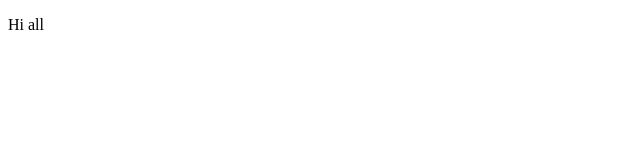
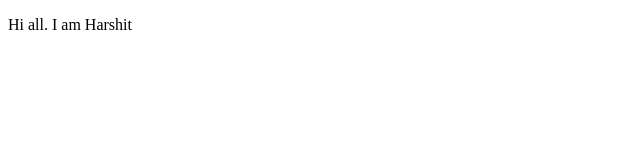
Before and after one commit to Harshit-KDU/kdu2021-training, a plain HTML site: page index.html in a window 1280 px wide. Shown: the full height of the page, 0-640 px from the left. Drawn offline with Linux system fonts and the light colour scheme.

```diff
--- a/app.js
+++ b/app.js
@@ -1 +1 @@
-console.log('Hello KDU trainers')
+console.log('Hello all the KDU trainers')
--- a/index.html
+++ b/index.html
@@ -6,6 +6,6 @@
     <title>Git Learning</title>
 </head>
 <body>
-    <p> Hi all</p>
+    <p> Hi all. I am Harshit</p>
 </body>
 </html>
```
Also changed, not shown: 1 other file.
